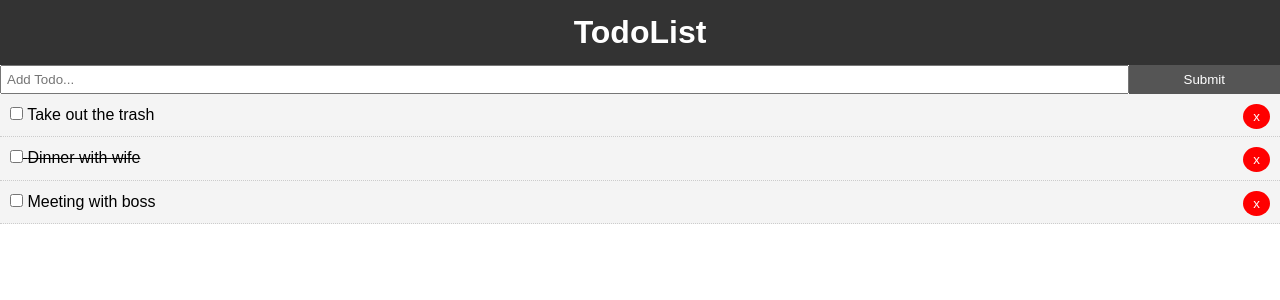
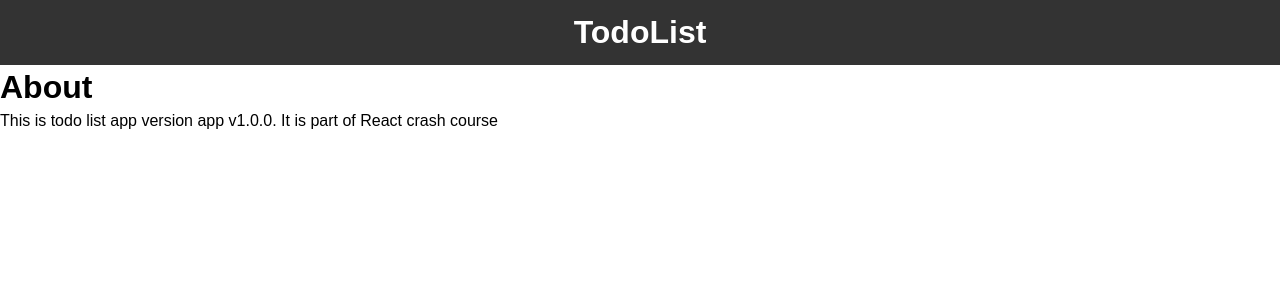
Before and after one commit to rizkisadewa/reactTodoList, a React (Create React App) app: page /about in a window 1280 px wide. Shown: the top 300 px of the page. Built offline with nearby package versions, Linux system fonts and the light colour scheme.

Commit message:
add Router and page About.js

```diff
--- a/package.json
+++ b/package.json
@@ -5,6 +5,7 @@
   "dependencies": {
     "react": "^16.7.0",
     "react-dom": "^16.7.0",
+    "react-router-dom": "^4.3.1",
     "react-scripts": "2.1.3",
     "uuid": "^3.3.2"
   },
--- a/src/App.js
+++ b/src/App.js
@@ -1,7 +1,9 @@
 import React, { Component } from 'react';
+import { BrowserRouter as Router, Route } from 'react-router-dom'; // a package for router
 import Header from './components/layout/Header'; // import header layout from folder ./components/layout
 import Todos from './components/Todos'; // import Todos component from folder ./components
 import AddTodo from './components/AddTodo'; // import Todos component from folder ./components
+import About from './components/pages/About'; // import About component from folder ./components/pages
 import uuid from 'uuid'; // generate random id
 
 import './App.css'; // Import the CSS from App.css
@@ -76,15 +78,25 @@
 
   render() {
     // console.log(this.state.todos) // will be shown the state in the console
+    // Every single component should be wraped in Router if we would like to set up router
+    // <Todos /> is the customized Tag that created in Todos.js at components folder
     return (
-      // <Todos /> is the customized Tag that created in Todos.js at components folder
+      <Router>
+
         <div className="App">
           <div>
             <Header />
+            <Route exact path="/" render={props =>(
+                <React.Fragment>
                   <AddTodo addTodo={this.addTodo} />
                   <Todos todos={this.state.todos} toggleComplete={this.toggleComplete} delTodo={this.delTodo}/>
+                </React.Fragment>
+              )} />
+            <Route path="/about" component={About}/>
+
           </div>
         </div>
+      </Router>
     );
   }
 }
--- /dev/null
+++ b/src/components/pages/About.js
@@ -0,0 +1,12 @@
+import React from 'react';
+
+function About(){
+  return(
+    <React.Fragment>
+      <h1>About</h1>
+      <p>This is todo list app version app v1.0.0. It is part of React crash course</p>
+    </React.Fragment>
+  )
+}
+
+export default About;
```
Also changed, not shown: 1 other file (tests, documents, lock files or other folders). Lines whose indentation alone changed are shown as unchanged.
